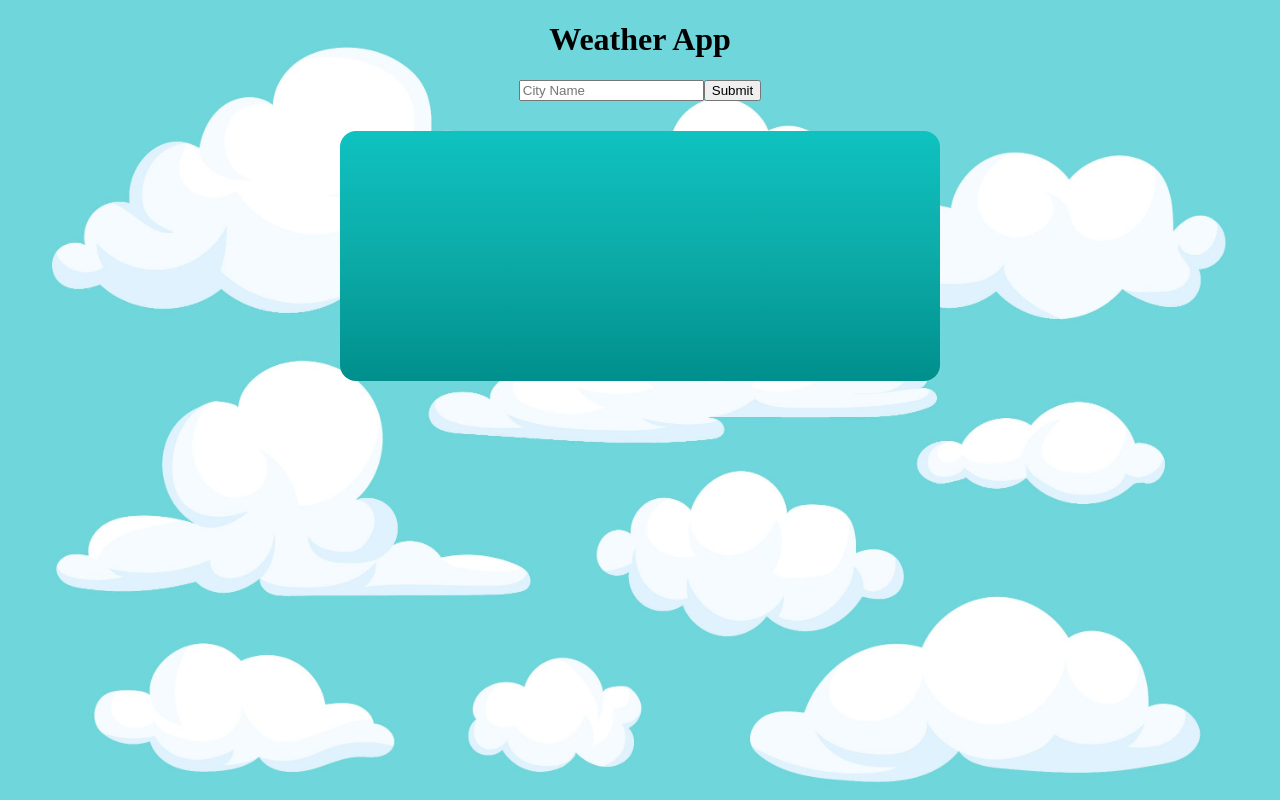
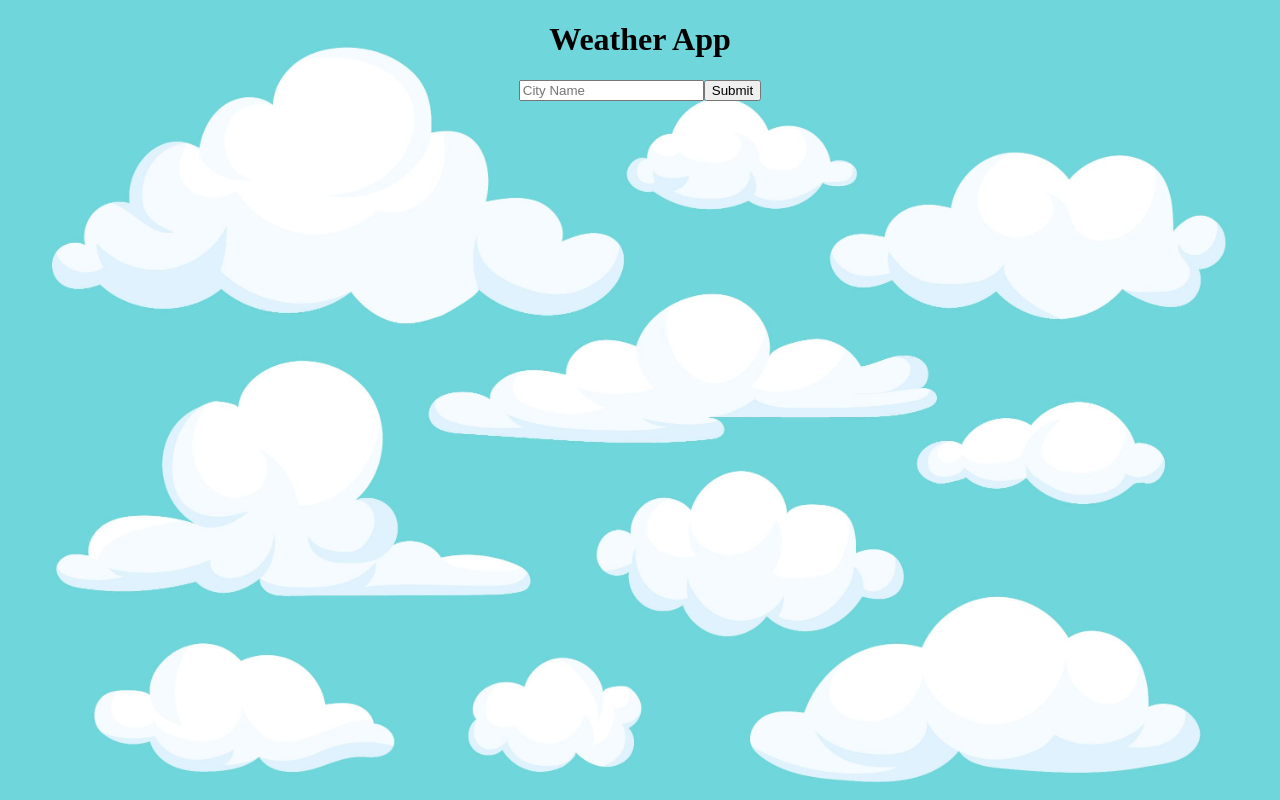
Before and after one commit to ibrahimgelmez/weather-app, a React (Create React App) app in the folder my-weather-app/: page / in a window 1280 px wide. Built offline with nearby package versions, Linux system fonts and the light colour scheme; no server answers.

Commit message:
to be continued

```diff
--- a/my-weather-app/src/components/WeatherDisplayCart.js
+++ b/my-weather-app/src/components/WeatherDisplayCart.js
@@ -8,7 +8,7 @@ function WeatherDisplayCart(){
   const condition = weatherData && weatherData.cod !== '400' ? <h1 className="weather--temp">{(weatherData.main.temp - 273.15).toFixed(2)} °C</h1>:<h2>Hello</h2>
   return(
     <>
-      <div className="display-cart">
+      {location.name && <div className="display-cart">
         <div className="city-time-data">
           { location.name &&  <p className="city">{location.name}</p>}
           { location.name && <p className="time">{hour}</p>}
@@ -17,7 +17,7 @@ function WeatherDisplayCart(){
           { location.name && condition}
           {location.name && <img className="weather--icon" src={`http://openweathermap.org/img/wn/${iconUrl}@2x.png`}></img>}
         </div>
-      </div>
+      </div>}
     </>
   )
 }
--- a/my-weather-app/src/components/WeatherScreen.js
+++ b/my-weather-app/src/components/WeatherScreen.js
@@ -1,8 +1,8 @@
-import React,{useContext,useState} from "react";
+import React,{useContext} from "react";
 import { Context } from "../Context";
 
  function WeatherScreen(){
-  const {city,setCity,weatherData,ready,setReady,toggleReady,location} = useContext(Context)
+  const {city,setCity,toggleReady} = useContext(Context)
 
 
   function handleChange(e){
--- a/my-weather-app/src/index.css
+++ b/my-weather-app/src/index.css
@@ -11,40 +11,43 @@ body{
 .display-cart{
   display: flex;
   flex-direction: column;
-  background-image: linear-gradient(to bottom, #0FC2C0, #0CABA8, #008F8C);
+  background-image: linear-gradient(to bottom, #0FC2C0, #0CABA8);
   margin: 0;
   margin-top: 30px;
   border: none;
-  border-radius: 16px;
-  width: 600px;
+  border-radius: 8px;
+  width: 560px;
   height: 250px;
   align-items: center;
 }
 .city-time-data{
   display: flex;
   flex-direction: column;
-  margin-top: 30px;
-  padding-right: 360px;
+  margin-top: 24px;
+  padding-right: 336px;
   color: aliceblue;
 
 }
 .city{
   margin: 0;
-  font-size: 30px;
+  font-size: 28px;
+  color: rgb(125, 125, 125);
   font-weight: 500;
   letter-spacing: 4px;
 
 }
 .time{
   margin: 0;
+  color: gray;
   font-size: 16px;
 }
 .temp-icon-data{
   display: flex;
   align-items: center;
-  font-size: 22px;
-  padding-left: 40px;
+  font-size: 24px;
+  padding-left: 70px;
   color: aliceblue;
+
 
 }
 .weather-temp{
--- a/my-weather-app/src/index.js
+++ b/my-weather-app/src/index.js
@@ -8,9 +8,9 @@ import ContextProvider from './Context';
 const root = ReactDOM.createRoot(document.getElementById('root'));
 root.render(
   <ContextProvider>
-    <React.StrictMode>
+
       <App />
-    </React.StrictMode>
+
   </ContextProvider>
 );
 
```
